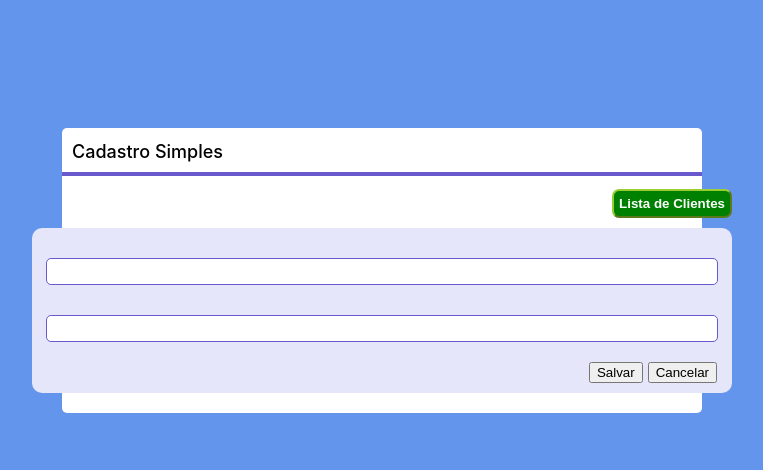
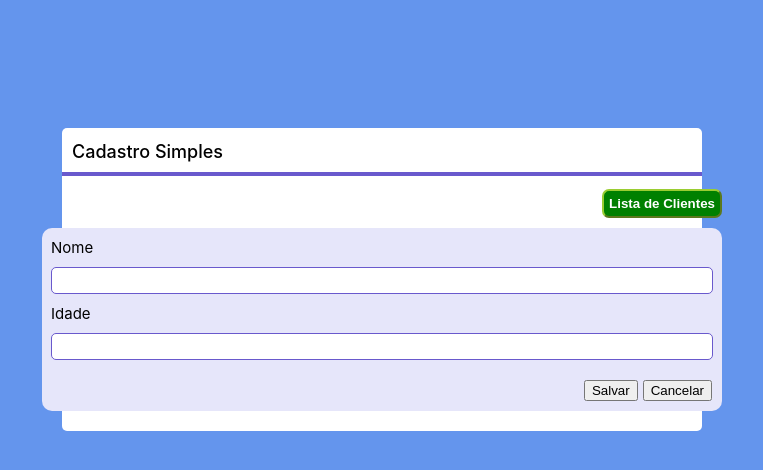
Before and after one commit to fabiojpegoraro/projetoDeEstudos, a React (Create React App) app in the folder frontend/: page /form in a window 1280 px wide. Shown: the top 470 px of the page, without its empty margins (258-1021 px from the left). Built offline with nearby package versions, Linux system fonts and the light colour scheme; the HTML template or start-up script is replaced by a standard one.

Commit message:
Adição de estados e implementação do post do formulário

```diff
--- a/frontend/src/components/ClientForm/ClientForm.jsx
+++ b/frontend/src/components/ClientForm/ClientForm.jsx
@@ -1,8 +1,29 @@
+import { useState } from 'react';
 import { Link } from 'react-router-dom';
 import Layout from '../Layout/Layout';
 import './style.css';
 
 const ClientForm = () => {
+  const [name, setName] = useState('');
+  const [age, setAge] = useState('');
+
+  const saveClient = () => {
+    fetch('http://localhost:3000/clients', {
+      method: 'POST',
+      headers: {
+        'Content-Type': 'application/json',
+      },
+      body: JSON.stringify({
+        name: name,
+        idade: age,
+      }),
+    }).then((response) => {
+      if (response.status === 201) {
+        window.alert('Cliente incluído com sucesso!');
+      }
+    });
+  };
+
   return (
     <Layout>
       <div className="listClientDivButton">
@@ -12,10 +33,28 @@ const ClientForm = () => {
       </div>
       <div className="divForm">
         <form className="form">
-          <input type="text" className="inputForm"></input>
-          <input type="number" className="inputForm"></input>
+          <div className="componentForm">
+            <label>Nome</label>
+            <input
+              type="text"
+              className="inputForm"
+              value={name}
+              onChange={(e) => setName(e.target.value)}
+            />
+          </div>
+          <div className="componentForm">
+            <label>Idade</label>
+            <input
+              type="text"
+              className="inputForm"
+              value={age}
+              onChange={(e) => setAge(e.target.value)}
+            />
+          </div>
           <div className="buttonsForm">
-            <button className="buttonSave">Salvar</button>
+            <button className="buttonSave" onClick={() => saveClient()}>
+              Salvar
+            </button>
             <button className="buttonCancel">Cancelar</button>
           </div>
         </form>
--- a/frontend/src/components/ClientForm/style.css
+++ b/frontend/src/components/ClientForm/style.css
@@ -17,7 +17,7 @@
 }
 
 .divForm {
-  width: 700px;
+  width: 680px;
   background-color: #e6e6fa;
   border-radius: 10px;
   margin-bottom: 20px;
@@ -29,16 +29,23 @@
   align-items: center;
 }
 
+.componentForm {
+  display: flex;
+  flex-direction: column;
+  margin-top: 10px;
+  font-size: 15px;
+}
+
 .inputForm {
-  width: 660px;
-  margin-top: 30px;
+  width: 650px;
+  margin-top: 10px;
   border-radius: 5px;
   border: 0.5px solid #6959cd;
   padding: 5px;
 }
 
 .buttonsForm {
-  width: 670px;
+  width: 660px;
   display: flex;
   justify-content: flex-end;
   margin: 0px;
```
Also changed, not shown: 1 other file (tests, documents, lock files or other folders).
